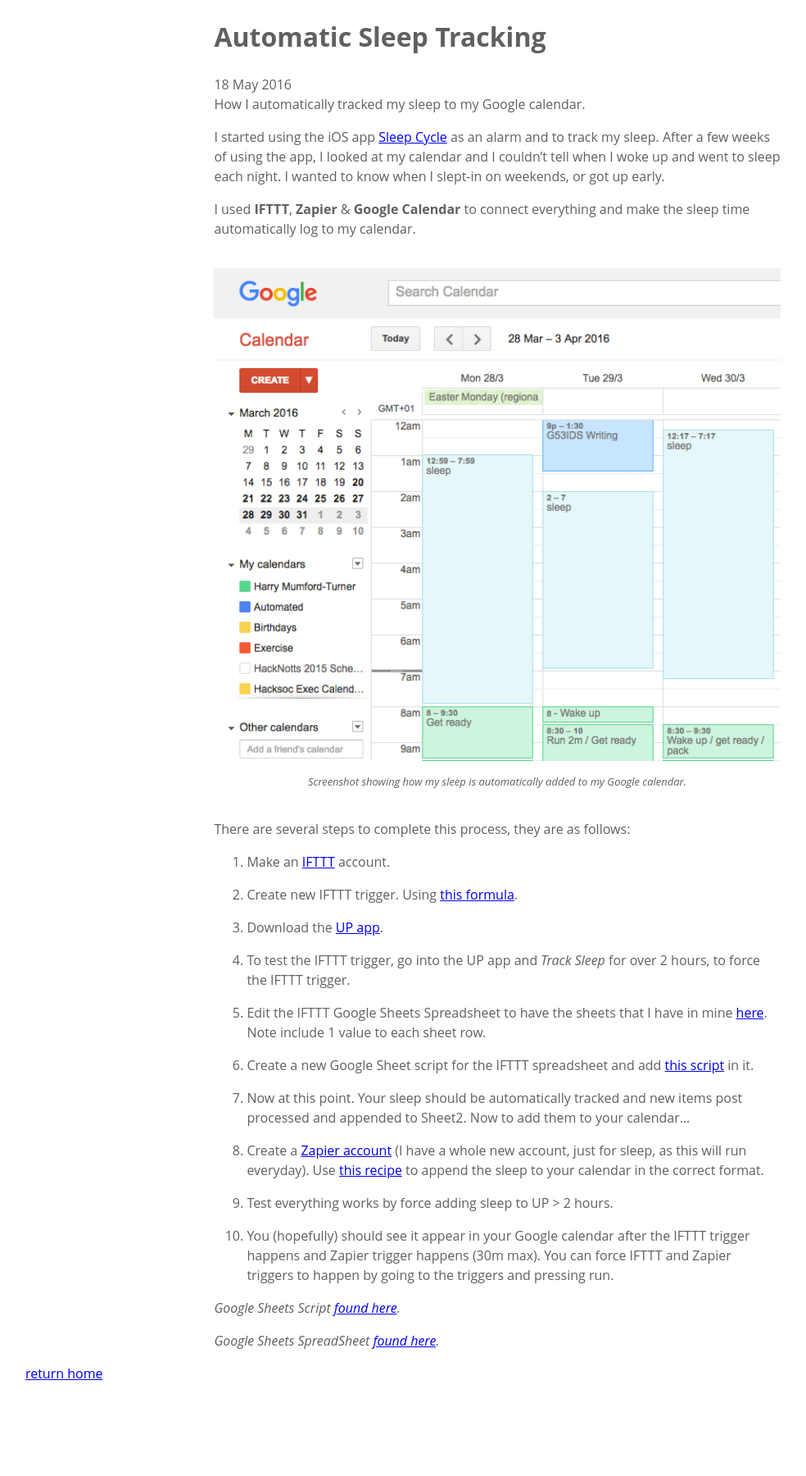
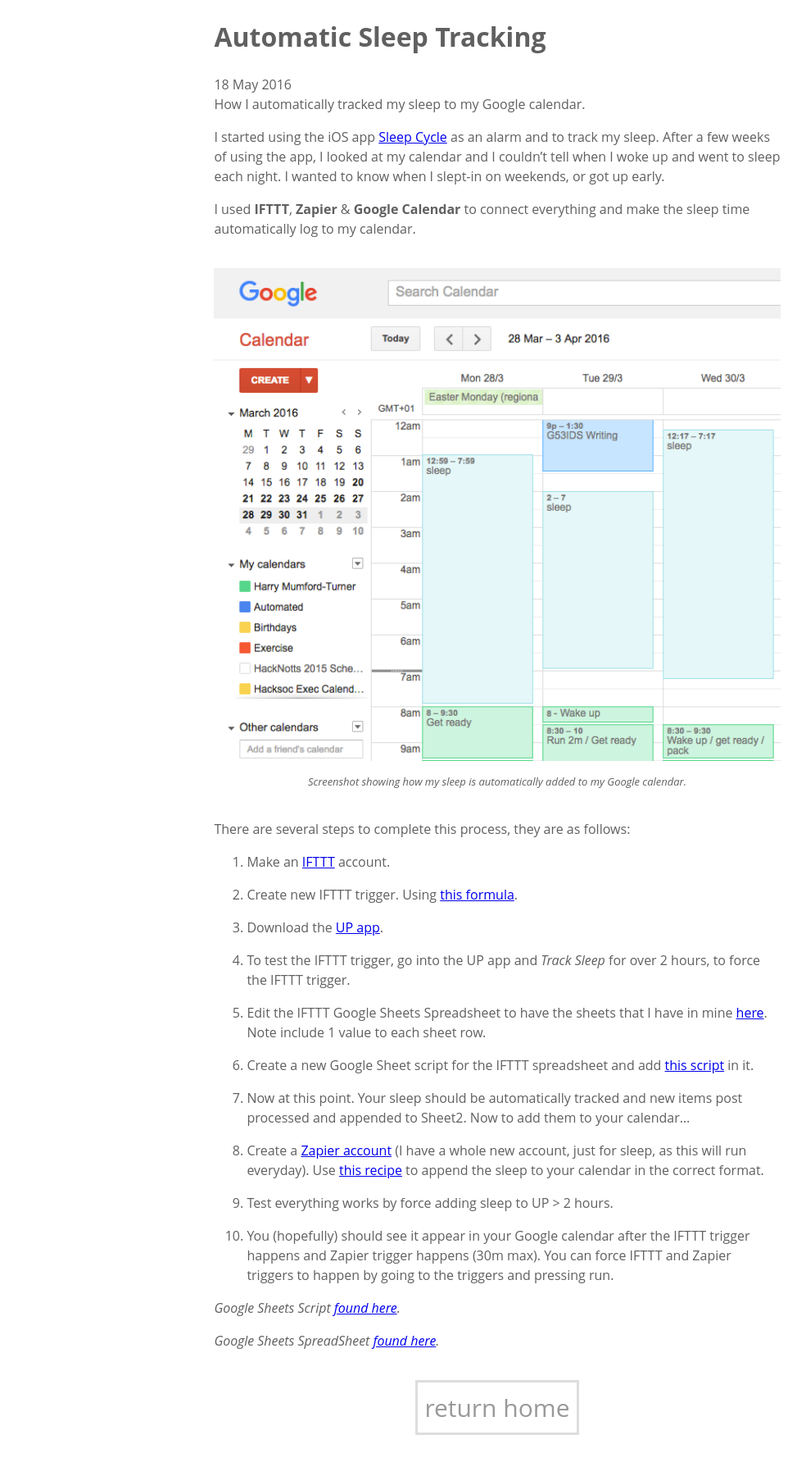
Before and after one commit to harrymt/blog, a Jekyll site: the page built from _posts/2016-05-18-sleep-tracking.md, in a window 1280 px wide. Shown: the whole page at 82% size, without its empty margins (33-1017 px from the left). Built offline with Jekyll 4.4.1, drawn with Linux system fonts in a browser that asks for light colours; before the commit the page ends 1687 px from its top, so only the background shows below that.

Commit message:
Restyled the return home button

```diff
--- a/_layouts/post.html
+++ b/_layouts/post.html
@@ -8,6 +8,4 @@
   {{ content }}
 </div>
 
-<div class="btn btn-big">
-  <a href="{{ site.baseurl }}/">return home</a>
-</div>
+<a class="button button-huge" href="{{ site.baseurl }}/">return home</a>
--- a/css/stylesheet.css
+++ b/css/stylesheet.css
@@ -1,10 +1,8 @@
-*
-{
+* {
   box-sizing: border-box;
 }
 
-body
-{
+body {
   padding: 0;
   margin: 0;
   font-family: "Open Sans", "Helvetica Neue", Helvetica, Arial, sans-serif;
@@ -17,10 +15,10 @@
   color: #959595;
 }
 
-/* Center everything */
 .content {
   width: 90%;
   margin: auto;
+  padding-bottom: 50px;
 }
 
 .posts {
@@ -30,6 +28,7 @@
 .post {
   width: 60%;
   margin: auto;
+  padding-bottom: 20px;
 }
 
 .post img {
@@ -50,15 +49,44 @@
 }
 
 .footer {
-    color: #aaa;
-    font-size: 14px;
+  color: #aaa;
+  font-size: 14px;
 }
 
+.button {
+  border: 1px solid black;
+  color: #fff;
+  display: block;
+  padding: 5px;
+  text-align: center;
+  text-decoration: none;
+  width: 70px;
+  margin: auto;
+}
+
+.button:hover {
+  color: #ddd;
+}
+
+.button-huge {
+  color: #999;
+  background-color: #fff;
+  border-color: #ddd;
+  border-style: solid;
+  border-width: 3px;
+  font-size: 30px;
+  padding: 8px;
+  width: 200px;
+}
+
+.button-huge:hover {
+  background-color: #000;
+  color: #fff;
+  border-color: #000;
+}
 
 @media only screen and (max-width: 600px) {
-
   .post {
     width: 90%;
   }
-
 }
```
